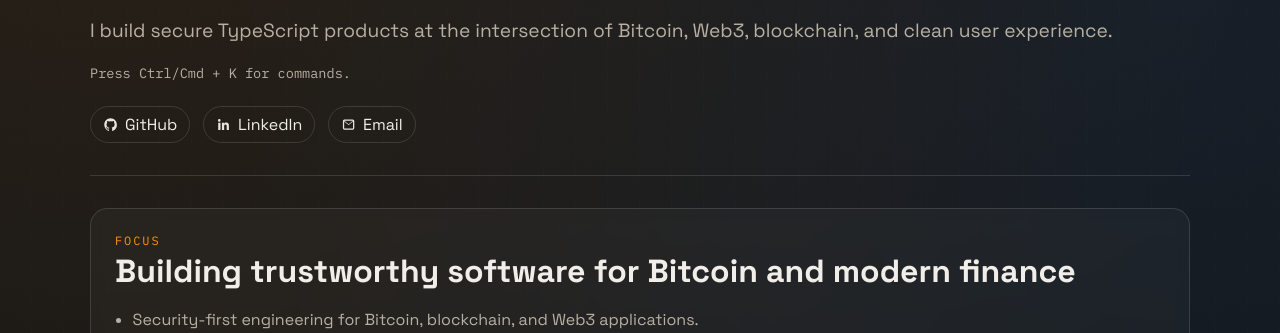
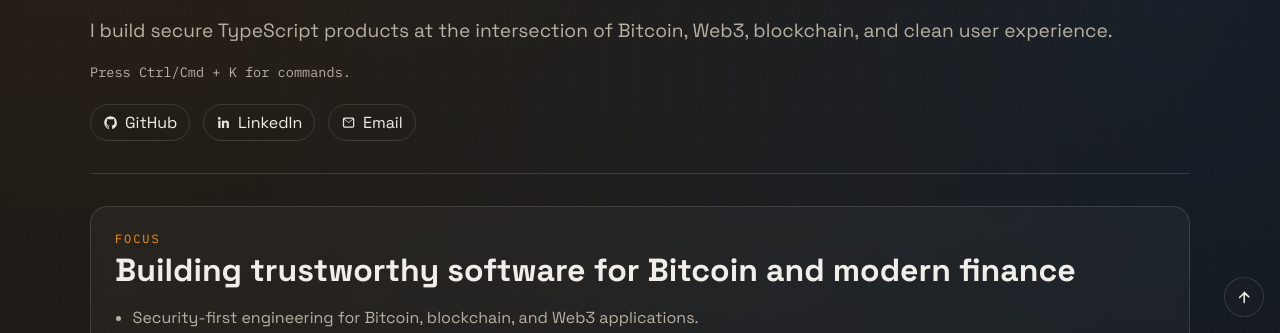
Before and after one commit to hedigardi/hedi-gardi, a React (Vite) app: page / in a window 1280 px wide. Shown: the part 467-800 px from the top of the page. Built offline with nearby package versions, Linux system fonts and the light colour scheme; no server answers.

Commit message:
added back-to-top button

```diff
--- a/src/App.tsx
+++ b/src/App.tsx
@@ -73,6 +73,28 @@ function SunIcon() {
       <path
         fill="currentColor"
         d="M12 7a5 5 0 1 0 0 10 5 5 0 0 0 0-10Zm0-5a1 1 0 0 1 1 1v2a1 1 0 1 1-2 0V3a1 1 0 0 1 1-1Zm0 16a1 1 0 0 1 1 1v2a1 1 0 1 1-2 0v-2a1 1 0 0 1 1-1Zm10-6a1 1 0 0 1-1 1h-2a1 1 0 1 1 0-2h2a1 1 0 0 1 1 1ZM5 12a1 1 0 0 1-1 1H2a1 1 0 1 1 0-2h2a1 1 0 0 1 1 1Zm13.66-6.66a1 1 0 0 1 0 1.41l-1.41 1.42a1 1 0 0 1-1.42-1.42l1.42-1.41a1 1 0 0 1 1.41 0Zm-11.9 11.9a1 1 0 0 1 0 1.42l-1.42 1.41a1 1 0 1 1-1.41-1.41l1.41-1.42a1 1 0 0 1 1.42 0Zm0-11.9a1 1 0 0 1 0 1.41L5.34 8.17a1 1 0 1 1-1.41-1.42l1.41-1.41a1 1 0 0 1 1.42 0Zm11.9 11.9a1 1 0 0 1 0 1.42 1 1 0 0 1-1.41 0l-1.42-1.42a1 1 0 1 1 1.42-1.41l1.41 1.41Z"
+      />
+    </svg>
+  );
+}
+
+function CommandIcon() {
+  return (
+    <svg className="hero__hintIcon" viewBox="0 0 24 24" aria-hidden="true">
+      <path
+        fill="currentColor"
+        d="M7 5a3 3 0 0 1 3 3v1h4V8a3 3 0 1 1 6 0 3 3 0 0 1-3 3h-1v2h1a3 3 0 1 1-3 3v-1h-4v1a3 3 0 1 1-6 0 3 3 0 0 1 3-3h1v-2H7a3 3 0 1 1 0-6Zm0 2a1 1 0 1 0 0 2h3V8a1 1 0 0 0-1-1H7Zm10 0a1 1 0 0 0-1 1v1h1a1 1 0 1 0 0-2Zm-7 4v2h4v-2h-4Zm-3 4a1 1 0 1 0 0 2h2a1 1 0 0 0 1-1v-1H7Zm9 0v1a1 1 0 1 0 1-1h-1Z"
+      />
+    </svg>
+  );
+}
+
+function ArrowUpIcon() {
+  return (
+    <svg className="back-to-top__icon" viewBox="0 0 24 24" aria-hidden="true">
+      <path
+        fill="currentColor"
+        d="M12 4.5a1 1 0 0 1 .71.29l6 6a1 1 0 0 1-1.42 1.42L13 8.91V19a1 1 0 1 1-2 0V8.91l-4.29 4.3a1 1 0 0 1-1.42-1.42l6-6A1 1 0 0 1 12 4.5Z"
       />
     </svg>
   );
@@ -260,7 +282,17 @@ export default function App() {
             I build secure TypeScript products at the intersection of Bitcoin,
             Web3, blockchain, and clean user experience.
           </p>
-          <p className="hero__hint">Press Ctrl/Cmd + K for commands.</p>
+          <div className="hero__hintRow">
+            <p className="hero__hint">Press Ctrl/Cmd + K for commands.</p>
+            <button
+              className="hero__hintButton"
+              type="button"
+              aria-label="Open command palette"
+              onClick={() => setPaletteOpen(true)}
+            >
+              <CommandIcon />
+            </button>
+          </div>
           <div className="hero__links">
             <a
               className="link-with-icon"
@@ -417,6 +449,15 @@ export default function App() {
         </div>
       ) : null}
 
+      <button
+        className="back-to-top"
+        type="button"
+        aria-label="Back to top"
+        onClick={() => window.scrollTo({ top: 0, behavior: "smooth" })}
+      >
+        <ArrowUpIcon />
+      </button>
+
       <CommandPalette
         isOpen={paletteOpen}
         onClose={() => setPaletteOpen(false)}
--- a/src/styles.css
+++ b/src/styles.css
@@ -285,6 +285,59 @@ a {
   font-family: "IBM Plex Mono", monospace;
   color: var(--muted);
   font-size: 0.85rem;
+}
+
+.hero__hintRow {
+  margin-top: 1.3rem;
+  display: flex;
+  align-items: center;
+  gap: 0.55rem;
+  line-height: 1.2;
+}
+
+.hero__hintRow .hero__hint {
+  margin: 0;
+  line-height: 1.2;
+  display: inline-flex;
+  align-items: center;
+}
+
+.hero__hintButton {
+  display: none;
+  border: 1px solid var(--line);
+  background: transparent;
+  color: var(--text);
+  border-radius: 999px;
+  width: 2rem;
+  height: 2rem;
+  padding: 0;
+  align-items: center;
+  justify-content: center;
+  cursor: pointer;
+  transition:
+    border-color 150ms ease,
+    background-color 150ms ease,
+    transform 150ms ease;
+  margin: 0;
+  flex: 0 0 auto;
+  position: relative;
+  top: 0;
+}
+
+.hero__hintButton:hover {
+  border-color: var(--accent);
+  background: var(--accent-soft);
+  transform: translateY(-1px);
+}
+
+.hero__hintButton:focus-visible {
+  outline: none;
+  box-shadow: 0 0 0 2px var(--accent-soft);
+}
+
+.hero__hintIcon {
+  width: 1rem;
+  height: 1rem;
 }
 
 .hero__links {
@@ -639,6 +692,44 @@ a {
   animation: pulse 1.8s infinite;
 }
 
+.back-to-top {
+  position: fixed;
+  right: 1rem;
+  bottom: 1rem;
+  z-index: 30;
+  width: 2.5rem;
+  height: 2.5rem;
+  border: 1px solid var(--line);
+  background: color-mix(in srgb, var(--bg-soft) 72%, transparent);
+  color: var(--text);
+  border-radius: 999px;
+  display: inline-flex;
+  align-items: center;
+  justify-content: center;
+  cursor: pointer;
+  backdrop-filter: blur(8px);
+  transition:
+    border-color 160ms ease,
+    background-color 160ms ease,
+    transform 160ms ease;
+}
+
+.back-to-top:hover {
+  border-color: var(--accent);
+  background: var(--accent-soft);
+  transform: translateY(-1px);
+}
+
+.back-to-top:focus-visible {
+  outline: none;
+  box-shadow: 0 0 0 2px var(--accent-soft);
+}
+
+.back-to-top__icon {
+  width: 1.15rem;
+  height: 1.15rem;
+}
+
 .palette {
   position: fixed;
   inset: 0;
@@ -724,6 +815,12 @@ a {
 @media (min-width: 980px) {
   .project-card {
     grid-column: span 4;
+  }
+}
+
+@media (max-width: 900px), (hover: none) and (pointer: coarse) {
+  .hero__hintButton {
+    display: inline-flex;
   }
 }
 
```
